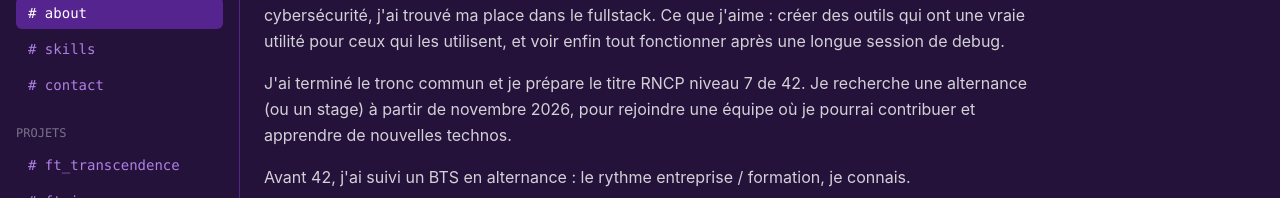
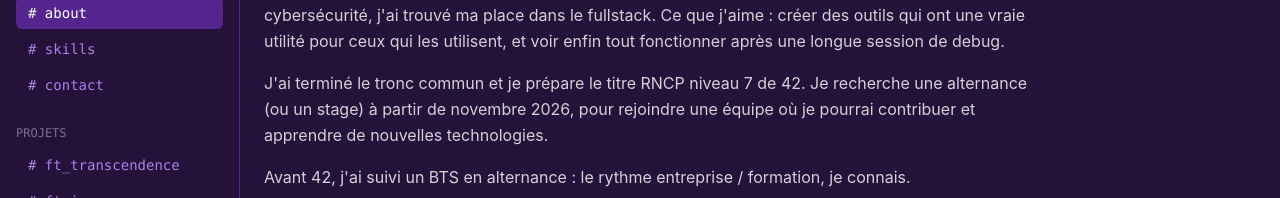
Before and after one commit to Camillia9/Portfolio, a React app: page / in a window 1280 px wide. Shown: the part 208-406 px from the top of the page. Built offline with nearby package versions, Linux system fonts and the light colour scheme; the HTML template or start-up script is replaced by a standard one.

Commit message:
Fix ortographe

```diff
--- a/src/components/ProjectChannel.jsx
+++ b/src/components/ProjectChannel.jsx
@@ -19,7 +19,7 @@ export default function ProjectChannel({ id }) {
 				{project.pinned.map((key) => (
 					<article key={key} className="bg-card/40 border-l-2 border-lavender rounded-r-lg p-4">
 						<h3 className="font-mono text-xs text-lavender">
-							📌 {t(`projects.pinnedTitles.${key}`)}
+							→ {t(`projects.pinnedTitles.${key}`)}
 						</h3>
 						<p className="text-white/80 leading-relaxed mt-2">
               {t(`projects.${id}.${key}`)}
--- a/src/locales/fr.json
+++ b/src/locales/fr.json
@@ -14,7 +14,7 @@
   "about": {
     "title": "À propos",
     "p1": "Arrivée à l'École 42 sans savoir à quoi m'attendre, j'y ai découvert le développement par la pratique : du C bas niveau aux applications web complètes. Après avoir testé le front-end, le back-end et la cybersécurité, j'ai trouvé ma place dans le fullstack. Ce que j'aime : créer des outils qui ont une vraie utilité pour ceux qui les utilisent, et voir enfin tout fonctionner après une longue session de debug.",
-    "p2": "J'ai terminé le tronc commun et je prépare le titre RNCP niveau 7 de 42. Je recherche une alternance (ou un stage) à partir de novembre 2026, pour rejoindre une équipe où je pourrai contribuer et apprendre de nouvelles technos.",
+    "p2": "J'ai terminé le tronc commun et je prépare le titre RNCP niveau 7 de 42. Je recherche une alternance (ou un stage) à partir de novembre 2026, pour rejoindre une équipe où je pourrai contribuer et apprendre de nouvelles technologies.",
     "p3": "Avant 42, j'ai suivi un BTS en alternance : le rythme entreprise / formation, je connais.",
     "skillsTitle": "Compétences"
   },
```
